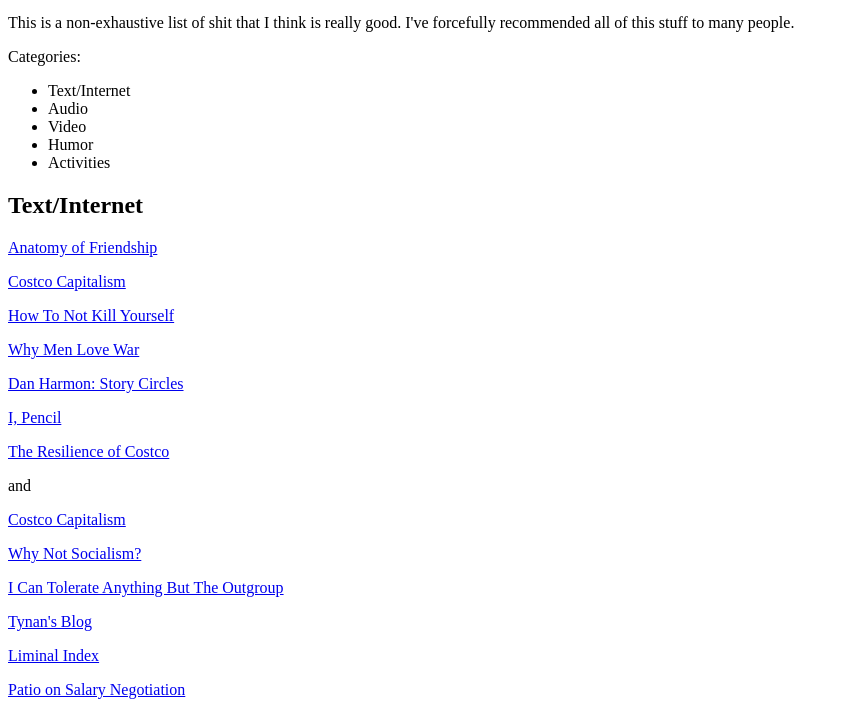
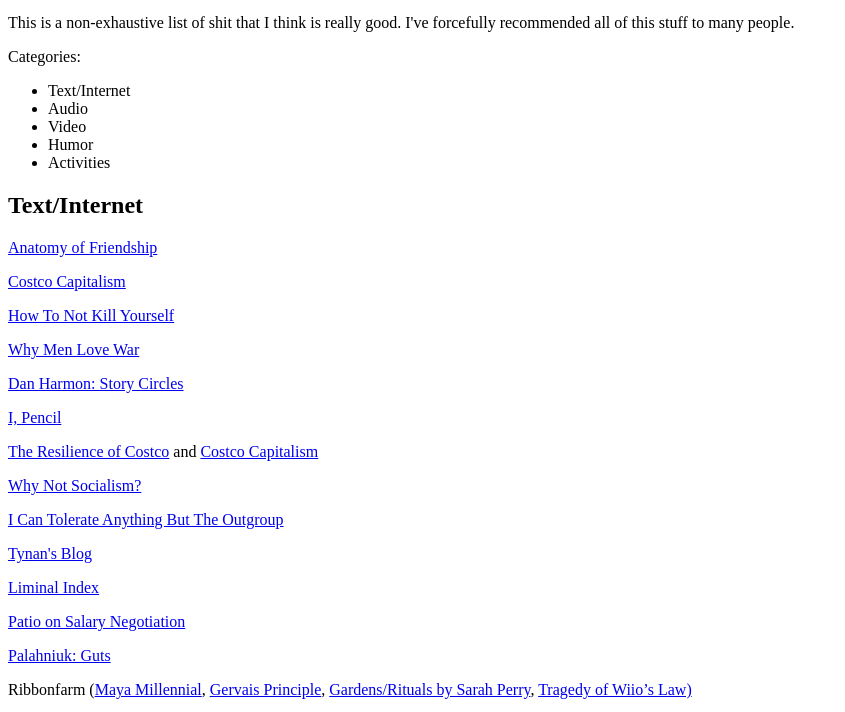
Before and after one commit to xehl/all-timers, a plain HTML site: page index.html in a window 1280 px wide. Shown: the part 86-798 px from the top of the page, without its empty margins (0-845 px from the left). Drawn offline with Linux system fonts and the light colour scheme.

Commit message:
linebreak

```diff
--- a/index.html
+++ b/index.html
@@ -16,7 +16,7 @@
 <p><a href="https://www.esquire.com/news-politics/news/a28718/why-men-love-war/">Why Men Love War</a></p>
 <p><a href="https://channel101.fandom.com/wiki/Story_Structure_101:_Super_Basic_Shit">Dan Harmon: Story Circles</a></p>
 <p><a href="https://fee.org/resources/i-pencil/">I, Pencil</a></p>
-<p><a href="https://minesafetydisclosures.com/blog/2018/6/18/costco">The Resilience of Costco</a></p> and <p><a href="https://www.bryanlehrer.com/entries/costco/">Costco Capitalism</a></p>
+<p><a href="https://minesafetydisclosures.com/blog/2018/6/18/costco">The Resilience of Costco</a> and <a href="https://www.bryanlehrer.com/entries/costco/">Costco Capitalism</a></p>
 <p><a href="https://www3.nd.edu/~pweithma/Readings/Cohen,%20Gerald/Cohen,%20G%20(Why%20not%20Socialism%29.pdf">Why Not Socialism?</a></p>
 <p><a href="https://slatestarcodex.com/2014/09/30/i-can-tolerate-anything-except-the-outgroup/">I Can Tolerate Anything But The Outgroup</a></p>
 <p><a href="https://tynan.com/">Tynan's Blog</a></p>
```
